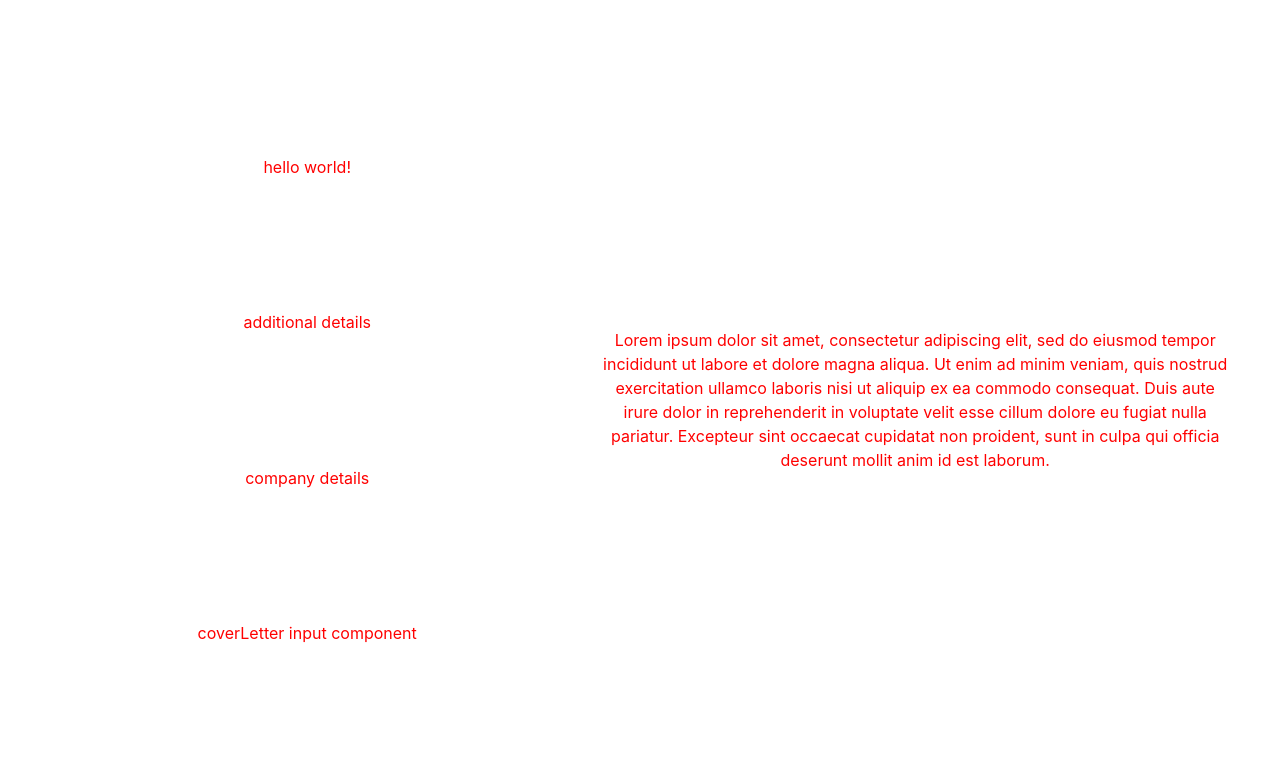
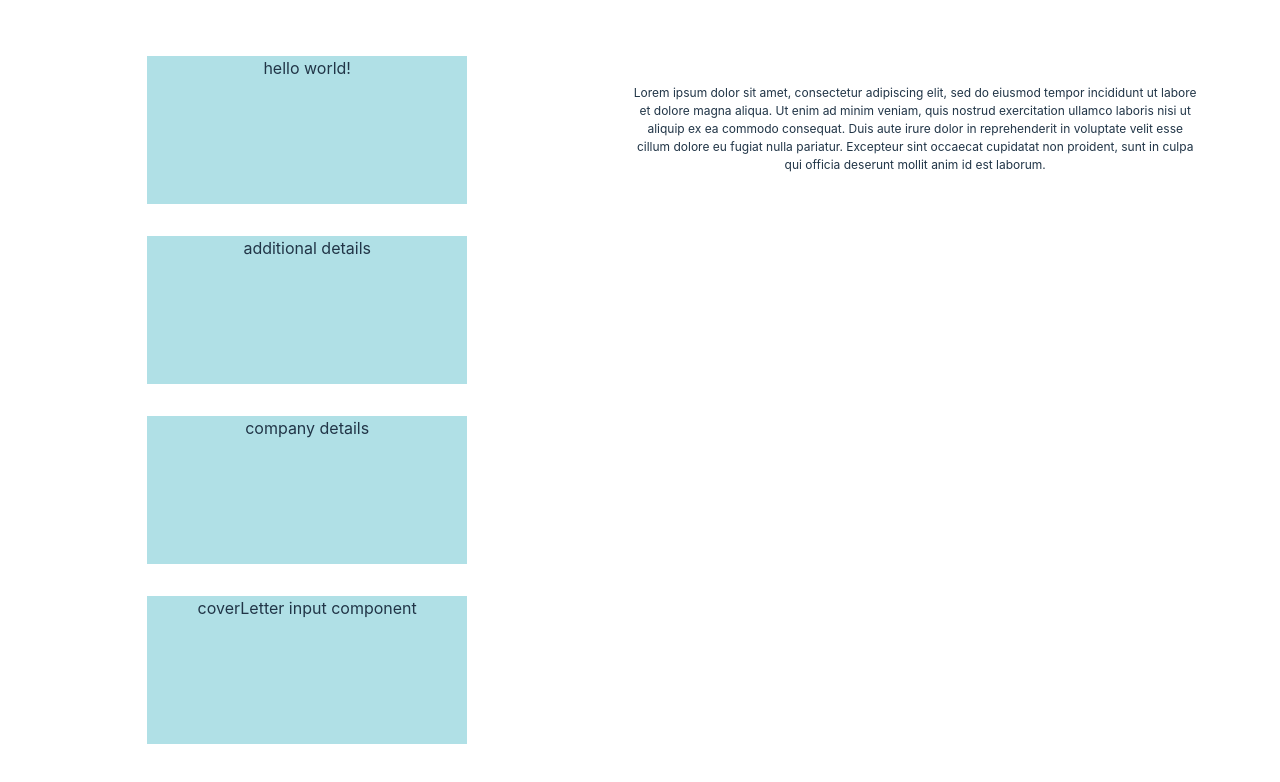
Before and after one commit to iyilmaz24/cv-generator-react, a React (Vite) app: page / in a window 1280 px wide. Shown: the top 782 px of the page. Built offline with nearby package versions, Linux system fonts and the light colour scheme.

Commit message:
add more styling, continue progress on building out UI

```diff
--- a/src/App.css
+++ b/src/App.css
@@ -38,7 +38,20 @@
   align-items: center;
 }
 
-.componentBaseStyles{
+.component-base{
   background-color: #FFFFFF;
-  color: red;
 }
+
+.component-form{
+  background-color: powderblue;
+  width: max(10rem, 25vw);
+
+  height: 100%;
+}
+
+.component-preview{
+  padding: 5%;
+  font-size: 12px;
+  height: min(700px);
+
+}
--- a/src/App.jsx
+++ b/src/App.jsx
@@ -10,24 +10,25 @@ function App() {
 
   const [debugString, setDebugString] = useState('hello world!');
 
-  const componentBaseStyle = "componentBaseStyles";
+  const rightPreviewStyles = "component-preview component-base";
+  const leftInputStyles = "component-form component-base";
 
   return (
     <>
     <div id='parent-wrapper'>
 
       <div id='left-form'>
-        <PersonalDetails styleClasses={componentBaseStyle} string={debugString} />
+        <PersonalDetails styleClasses={leftInputStyles} string={debugString} />
 
-        <AdditionalDetails styleClasses={componentBaseStyle} string={"additional details"} />
+        <AdditionalDetails styleClasses={leftInputStyles} string={"additional details"} />
 
-        <CompanyDetails styleClasses={componentBaseStyle} string={"company details"}/>
+        <CompanyDetails styleClasses={leftInputStyles} string={"company details"}/>
 
-        <CoverLetter styleClasses={componentBaseStyle} string={"coverLetter input component"} />
+        <CoverLetter styleClasses={leftInputStyles} string={"coverLetter input component"} />
       </div>
 
       <div id='right-preview'>
-        <PreviewLetter styleClasses={componentBaseStyle} string={`Lorem ipsum dolor sit amet, consectetur adipiscing elit,
+        <PreviewLetter styleClasses={rightPreviewStyles} string={`Lorem ipsum dolor sit amet, consectetur adipiscing elit,
         sed do eiusmod tempor incididunt ut labore et dolore magna aliqua.
         Ut enim ad minim veniam, quis nostrud exercitation ullamco laboris nisi ut aliquip ex
         ea commodo consequat. Duis aute irure dolor in reprehenderit in voluptate velit esse cillum
```
